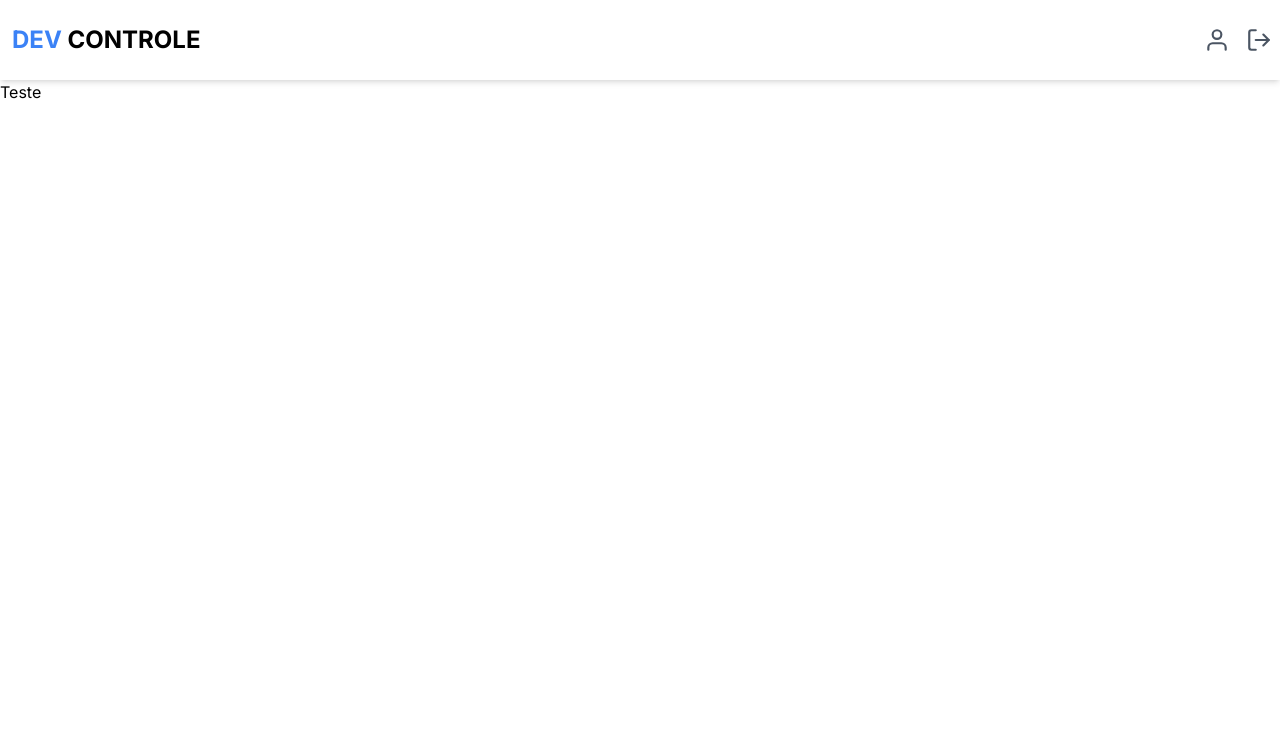
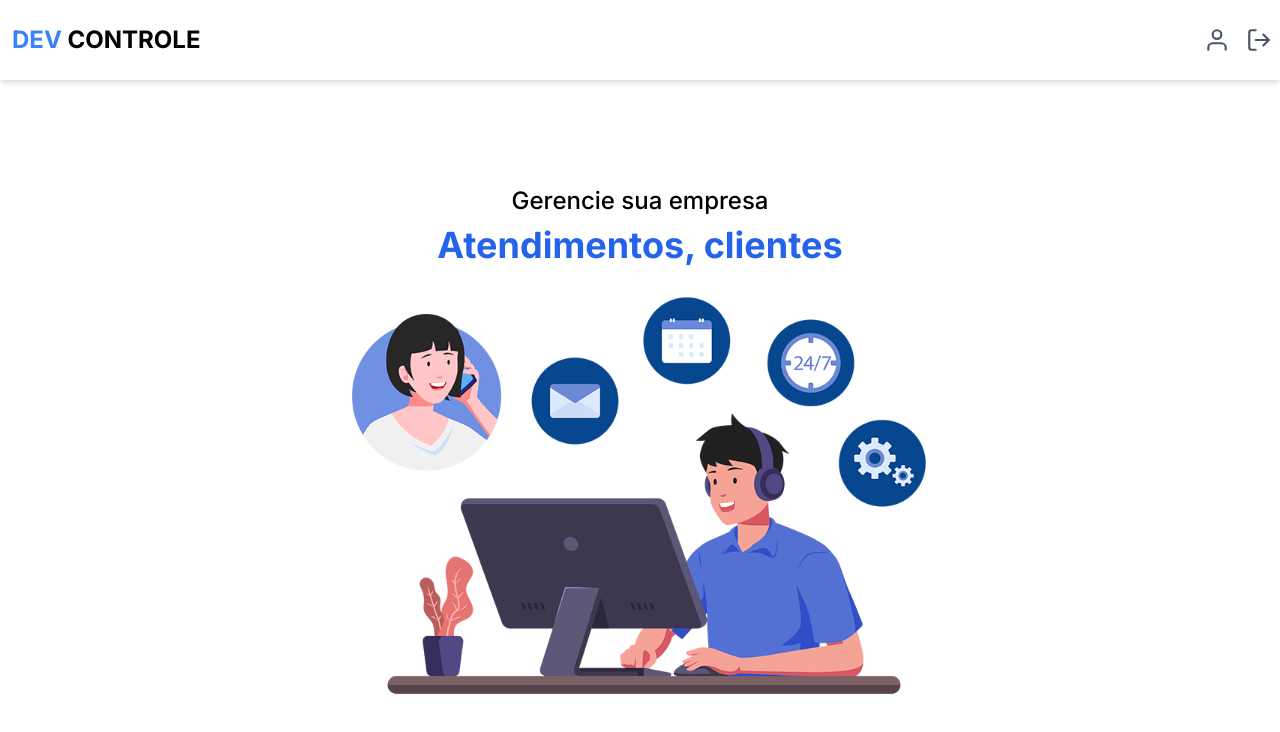
Before and after one commit to jjhonny/dev-controle, a Next.js app: page / in a window 1280 px wide. Shown: the top 732 px of the page. Built offline with nearby package versions, Linux system fonts and the light colour scheme.

Commit message:
feat: create page home

```diff
--- a/src/app/page.tsx
+++ b/src/app/page.tsx
@@ -1,7 +1,19 @@
+import Image from "next/image";
+import heroImg from "../assets/hero.svg";
+
 export default function Home() {
   return (
-    <main>
-      <h1>Teste</h1>
+    <main className="flex items-center flex-col justify-center min-h-[calc(100vh-80px)]">
+      <h2 className="font-medium text-2xl mb-2">Gerencie sua empresa</h2>
+      <h1 className="font-bold text-3xl mb-8 text-blue-600 md:text-4xl">
+        Atendimentos, clientes
+      </h1>
+      <Image
+        src={heroImg}
+        alt="Imagem hero do dev controle"
+        width={600}
+        className="max-w-sm md:max-w-xl"
+      />
     </main>
   );
 }
```
Also changed, not shown: src/assets/hero.svg (added).
